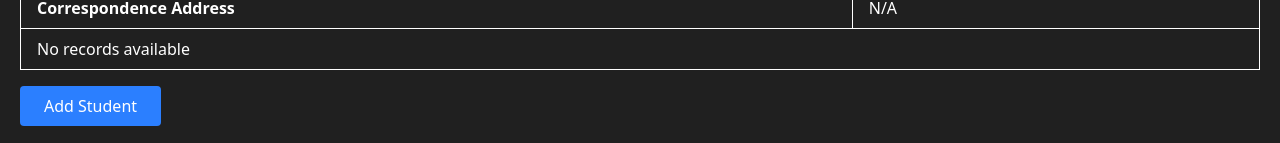
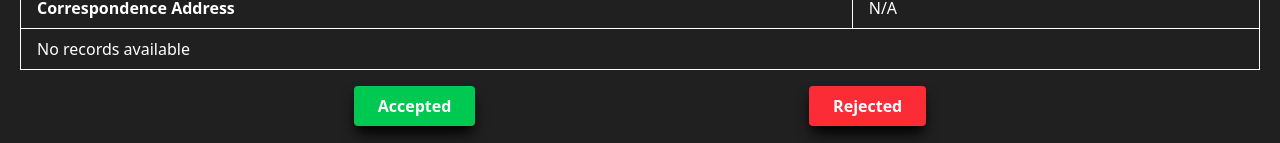
Before and after one commit to FirstException4u/new-cas, a React (Vite) app: page /StudentView in a window 1280 px wide. Shown: the part 1401-1544 px from the top of the page. Built offline with nearby package versions, Linux system fonts and the light colour scheme.

Commit message:
added the accepted and rejected functionality

```diff
--- a/package.json
+++ b/package.json
@@ -18,6 +18,7 @@
     "react-dom": "^18.3.1",
     "react-hook-form": "^7.54.2",
     "react-router-dom": "^7.1.5",
+    "react-toastify": "^11.0.5",
     "tailwindcss": "^4.0.3",
     "yup": "^1.6.1",
     "zustand": "^5.0.3"
--- a/src/Components/StudentDataView.tsx
+++ b/src/Components/StudentDataView.tsx
@@ -1,8 +1,15 @@
-import React from 'react';
+import React, { useState } from 'react';
 import { useStudentDataViewStore } from '../GlobalStore/StudentDataView';
+import { addDoc, collection, deleteDoc, doc, setDoc } from 'firebase/firestore';
+import { db } from '../../config/firebase';
+import { ToastContainer, toast } from 'react-toastify';
+import 'react-toastify/dist/ReactToastify.css';
+import { useNavigate } from 'react-router-dom';
 
 const StudentDataView = () => {
   const { StudentData } = useStudentDataViewStore();
+  const[rejectReason , setrejectReason] = useState("");
+  const navigate = useNavigate();
   console.log(StudentData);
 
   const renderValue = (value: any) => {
@@ -30,6 +37,63 @@ const StudentDataView = () => {
     'totalMarks',
     'obtainedMarks',
   ];
+  const handleAccepted = async () => {
+    try {
+      const adminRef = doc(db, "admin", StudentData.email);
+
+      await setDoc(adminRef, {
+        ...StudentData,
+        status: "accepted",
+        timestamp: new Date()
+      });
+
+      toast.success("Student Accepted!", {
+        position: "top-center",
+      });
+
+    } catch (error) {
+      toast.error("Error while accepting student!");
+      console.error("Error adding to admin collection:", error);
+    }
+    finally{
+      navigate("/admin")
+    }
+  };
+
+  const handleRejected = async () => {
+    const reason = prompt("Please provide a reason for rejection:");
+
+    if (!reason || reason.trim() === "") {
+      toast.warn("Rejection reason is required.");
+      return;
+    }
+
+    setrejectReason(reason);
+
+    try {
+      const userRef = doc(db, "Users", StudentData.email);
+      await deleteDoc(userRef);
+
+      console.log("document deleted ",StudentData.email)
+      const adminRef = doc(db, "admin", StudentData.email);
+      await setDoc(adminRef, {
+        ...StudentData,
+        status: "rejected",
+        reason: reason,
+        timestamp: new Date()
+      });
+
+      toast.error("Student Rejected.", {
+        position: "top-center",
+      });
+    } catch (error) {
+      toast.error("Error while rejecting student!");
+      console.error("Error adding to admin collection:", error);
+    }
+    finally{
+      navigate("/admin")
+    }
+  };
 
   return (
     <div className="text-white p-5">
@@ -206,12 +270,22 @@ const StudentDataView = () => {
       </table>
 
       {/* Button */}
-      <button
-        onClick={handleClick}
-        className="mt-4 bg-blue-500 text-white py-2 px-6 rounded"
-      >
-        Add Student
-      </button>
+      <div className="w-full flex justify-evenly font-semibold">
+        <button
+          onClick={handleAccepted}
+          className="mt-4 bg-green-500 text-white py-2 px-6 rounded shadow-lg shadow-black"
+        >
+          Accepted
+        </button>
+        <button
+          onClick={handleRejected}
+          className="mt-4 bg-red-500 text-white py-2 px-6 rounded shadow-lg shadow-black"
+        >
+          Rejected
+        </button>
+
+      </div>
+      <ToastContainer />
     </div>
   );
 };
```
Also changed, not shown: 1 other file (tests, documents, lock files or other folders).
